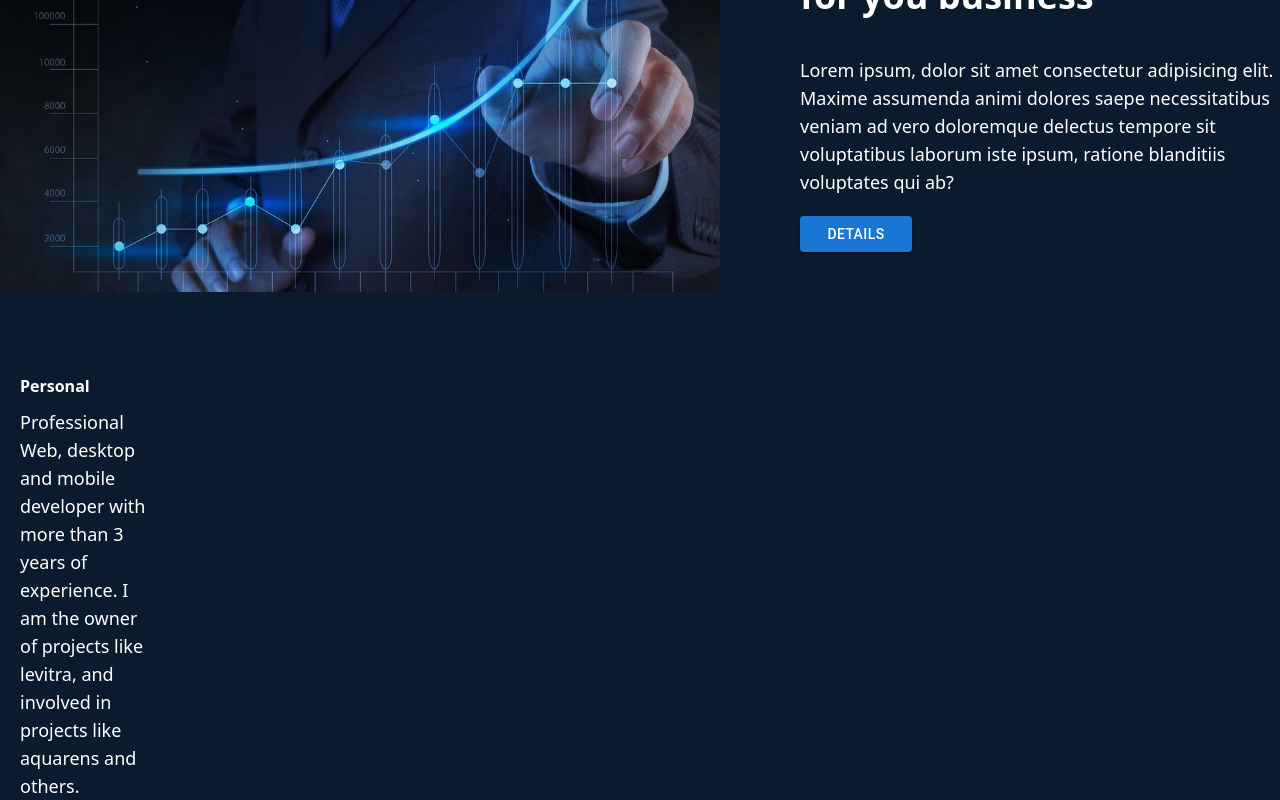
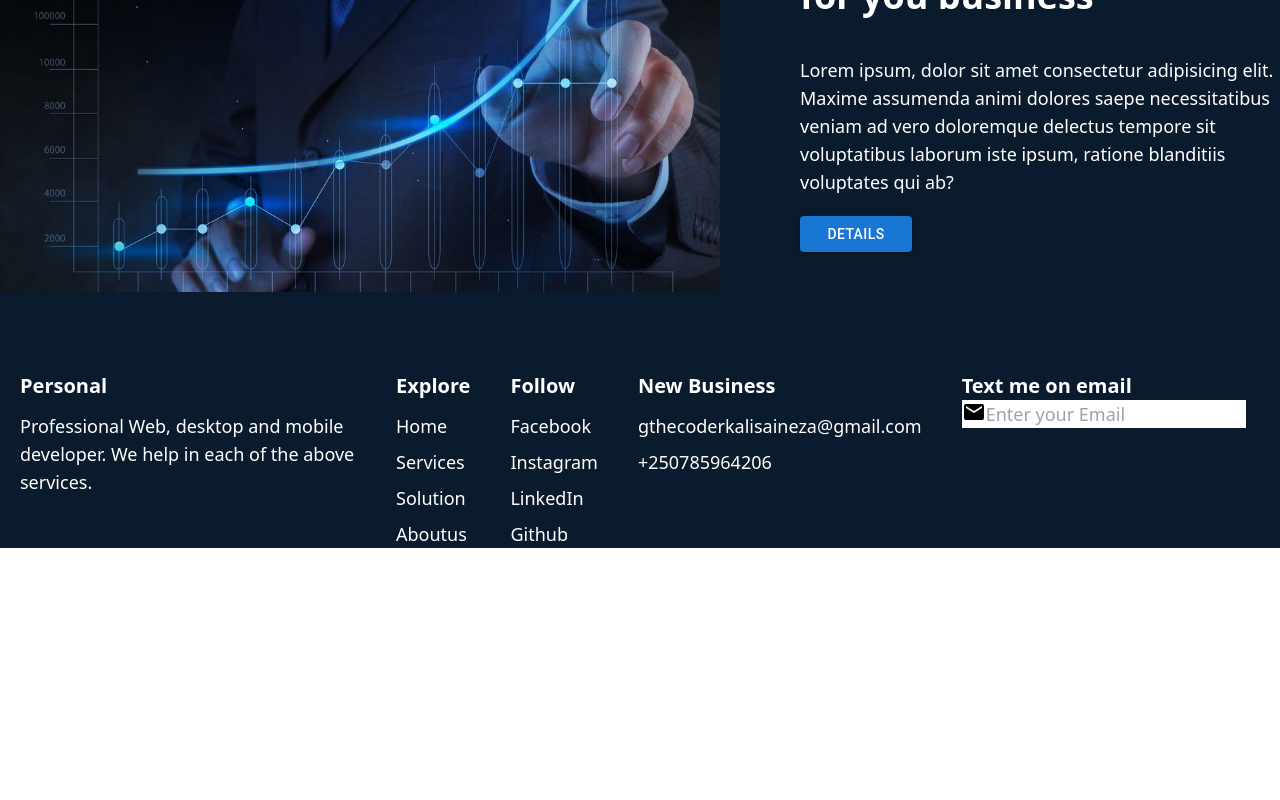
Before and after one commit to the-coder-kalisa/portofolio, a React (Vite) app: page /#home in a window 1280 px wide. Shown: the part 1685-2485 px from the top of the page. After the commit the page ends 2233 px from the top, so only its background shows below. Built offline with nearby package versions, Linux system fonts and the light colour scheme.

Commit message:
finished page

```diff
--- a/src/components/Footer.tsx
+++ b/src/components/Footer.tsx
@@ -1,7 +1,8 @@
+import { Email } from "@mui/icons-material";
 import { useEffect, useState } from "react";
 import { useSelector } from "react-redux";
 import { Link } from "react-router-dom";
-import { Contacts } from "../data";
+import { FooterData } from "../data";
 import { State, transition } from "../store";
 function Footer() {
   const { phone, mode } = useSelector<State, State>((state) => state);
@@ -19,29 +20,58 @@ function Footer() {
   return (
     <div
       id="aboutus"
-      className={`text-white px-5 ${
+      className={`text-white flex  gap-10 px-5 ${
         mode ? "bg-transparent" : "bg-[#091b2c]"
       } ${transition}`}
     >
-      <div className="flex flex-col gap-2">
+      <div className="flex flex-col gap-3">
         <Link
           to="/"
           className={`${mode && "text-white"} ${transition} ${
-            !font ? "text-xl " : "text-[1rem]"
+            font ? "text-xl " : "text-[1.3rem]"
           } font-bold`}
         >
           Personal
         </Link>
-        <div className="max-w-32">
-          Professional Web, desktop and mobile developer with more than 3 years
-          of experience. I am the owner of projects like levitra, and involved
-          in projects like aquarens and others.
+        <div className="max-w-[21rem]">
+          Professional Web, desktop and mobile developer. We help in each of the
+          above services.
         </div>
       </div>
-      <div></div>
-      <div></div>
-      <div></div>
-      <div></div>
+      {FooterData.map(({ title, links }, index) => (
+        <div key={index} className="flex flex-col gap-3">
+          <h3 className="font-bold text-xl">{title}</h3>
+          <div className="flex flex-col gap-2">
+            {links.map((link, index) => (
+              <Link to={link} key={index}>
+                {link}
+              </Link>
+            ))}
+          </div>
+        </div>
+      ))}
+      <div>
+        <h3 className="font-bold transition-all text-xl">Text me on email</h3>
+        <div
+          className={`${
+            !mode ? "bg-[#091b2c]" : "bg-white"
+          } ${transition} flex`}
+        >
+          <Email
+            style={{
+              color: mode ? "black" : "white",
+              transitionProperty: "all",
+              transitionTimingFunction: "cubic-bezier(0.4, 0, 0.2, 1)",
+              transitionDuration: "150ms",
+            }}
+          />
+          <input
+            type="text"
+            placeholder="Enter your Email"
+            className="bg-[transparent]"
+          />
+        </div>
+      </div>
     </div>
   );
 }
--- a/src/components/Navigation.tsx
+++ b/src/components/Navigation.tsx
@@ -71,7 +71,7 @@ const Navigation: React.FC = () => {
       <Link
         to="/"
         className={`${mode && "text-white"} ${transition} ${
-          font ? "text-xl " : "text-[1rem]"
+          font ? "text-xl " : "text-[0.8rem]"
         } font-bold`}
       >
         Personal
@@ -109,10 +109,10 @@ const Navigation: React.FC = () => {
             {mode ? (
               <LightMode
                 style={{ color: "white" }}
-                sx={{ height: 20, width: 20 }}
+                sx={{ height: 18, width: 18 }}
               />
             ) : (
-              <DarkMode sx={{ height: 20, width: 20 }} />
+              <DarkMode sx={{ height: 18, width: 18 }} />
             )}
           </IconButton>
         </div>
--- a/src/data.tsx
+++ b/src/data.tsx
@@ -3,7 +3,13 @@ import Phone from "./images/s.jpg";
 import Data from "./images/d.jpg";
 import desk from "./images/l.jpg";
 import ai from "./images/a.jpg";
-import { Email, Facebook, GitHub, Instagram, LinkedIn } from "@mui/icons-material";
+import {
+  Email,
+  Facebook,
+  GitHub,
+  Instagram,
+  LinkedIn,
+} from "@mui/icons-material";
 interface categorie {
   type?: string;
   languages?: Array<language | string>;
@@ -139,9 +145,23 @@ export const knowledge: Array<knowledge> = [
     ],
   },
 ];
-interface contact {
-
+interface Footer {
+  title: string;
+  links: string[];
 }
-export const Contacts: contact[] = [
-
+export const FooterData: Footer[] = [
+  { title: "Explore", links: ["Home", "Services", "Solution", "Aboutus"] },
+  {
+    title: "Follow",
+    links: [
+      "Facebook",
+      "Instagram",
+      "LinkedIn",
+      "Github",
+    ],
+  },
+  {
+    title: "New Business",
+    links: ["gthecoderkalisaineza@gmail.com", "+250785964206"],
+  },
 ];
```
